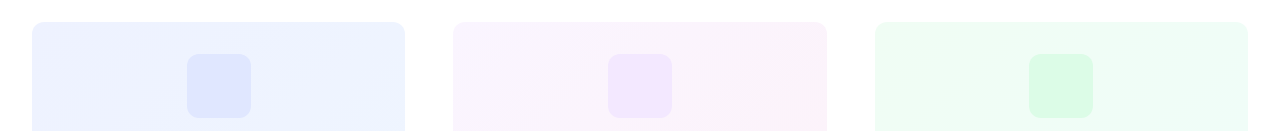
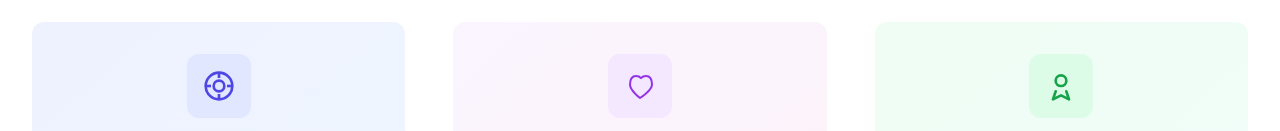
Before and after one commit to SamirHumagain/Frontend, a React (Vite) app: page /about in a window 1280 px wide. Shown: the part 669-800 px from the top of the page. Built offline with nearby package versions, Linux system fonts and the light colour scheme.

Commit message:
khalti integrated

```diff
--- a/index.html
+++ b/index.html
@@ -1,4 +1,4 @@
-<!doctype html>
+<!DOCTYPE html>
 <html lang="en">
   <head>
     <meta charset="UTF-8" />
@@ -9,5 +9,6 @@
   <body>
     <div id="root"></div>
     <script type="module" src="/src/main.tsx"></script>
+    <script src="https://khalti.com/static/khalti-checkout.js"></script>
   </body>
 </html>
--- a/package.json
+++ b/package.json
@@ -14,6 +14,7 @@
     "@types/react-router-dom": "^5.3.3",
     "axios": "^1.10.0",
     "framer-motion": "^10.16.16",
+    "khalti-checkout-web": "^2.2.0",
     "lucide-react": "^0.344.0",
     "react": "^18.3.1",
     "react-datepicker": "^8.7.0",
--- a/src/components/BookingModal.tsx
+++ b/src/components/BookingModal.tsx
@@ -1,4 +1,10 @@
-import React from "react";
+import React, { useRef } from "react";
+
+declare global {
+  interface Window {
+    KhaltiCheckout?: any;
+  }
+}
 import DatePicker from "react-datepicker";
 
 interface BookingModalProps {
@@ -22,10 +28,47 @@ const BookingModal: React.FC<BookingModalProps> = ({
   onConfirm,
   loading,
 }) => {
+  const [showKhalti, setShowKhalti] = React.useState(false);
+  const khaltiBtnRef = useRef<HTMLButtonElement>(null);
+
+  React.useEffect(() => {
+    if (showKhalti && window.KhaltiCheckout) {
+      const config = {
+        publicKey: "test_public_key_ab4ce8ec82bf4663a471363d88b43d82",
+        productIdentity: venue?.id?.toString() || "1234567890",
+        productName: venue?.name || "Test Product",
+        productUrl: window.location.href,
+        paymentPreference: ["KHALTI"],
+        eventHandler: {
+          onSuccess(payload: any) {
+            alert("Payment successful! Check console for payload.");
+            console.log("Success Payload:", payload);
+            setShowKhalti(false);
+          },
+          onError(error: any) {
+            alert("Payment error!");
+            console.log("Error:", error);
+          },
+          onClose() {
+            console.log("Khalti widget closed");
+            setShowKhalti(false);
+          },
+        },
+      };
+      // @ts-ignore
+      const checkout = new window.KhaltiCheckout(config);
+      // Show Khalti widget
+      checkout.show({ amount: 1000 }); // Amount in paisa
+    }
+  }, [showKhalti, venue]);
+
   if (!open || !venue) return null;
   return (
     <div className="fixed inset-0 z-50 flex items-center justify-center bg-black bg-opacity-40">
-      <div className="bg-white rounded-lg shadow-lg p-8 max-w-md w-full relative">
+      <div
+        className="bg-white rounded-lg shadow-lg p-8 max-w-md w-full relative overflow-auto"
+        style={{ maxHeight: "90vh" }}
+      >
         <button
           className="absolute top-2 right-2 text-gray-400 hover:text-gray-700 text-2xl"
           onClick={onClose}
@@ -94,12 +137,31 @@ const BookingModal: React.FC<BookingModalProps> = ({
             Unavailable dates are disabled.
           </div>
         </div>
+        <div className="mb-4 p-3 bg-yellow-100 border-l-4 border-yellow-500 text-yellow-800 rounded overflow-auto">
+          <strong>Note:</strong> To get your booking approved, you must pay the
+          base price shown for this venue.
+          <br />
+          <span className="font-semibold">Base Price:</span>{" "}
+          <span className="text-primary-700">
+            {venue?.price ? `Rs. ${venue.price}` : "N/A"}
+          </span>
+        </div>
         <button
           onClick={onConfirm}
-          className="w-full py-3 bg-primary-600 text-white rounded-lg font-semibold hover:bg-primary-700 transition-all duration-300"
+          className="w-full py-3 bg-primary-600 text-white rounded-lg font-semibold hover:bg-primary-700 transition-all duration-300 mb-2"
           disabled={loading}
         >
           {loading ? "Booking..." : "Confirm Booking"}
+        </button>
+        {/* Khalti Payment Button */}
+        <button
+          ref={khaltiBtnRef}
+          className="w-full py-3 bg-purple-600 text-white rounded-lg font-semibold hover:bg-purple-700 transition-all duration-300"
+          style={{ marginTop: 8 }}
+          onClick={() => setShowKhalti(true)}
+          disabled={loading}
+        >
+          Pay with Khalti
         </button>
       </div>
     </div>
--- a/src/components/pages/About.tsx
+++ b/src/components/pages/About.tsx
@@ -122,7 +122,62 @@ export function About() {
               className="text-center p-8 rounded-xl bg-gradient-to-br from-indigo-50 to-blue-50"
             >
               <div className="inline-flex items-center justify-center w-16 h-16 bg-indigo-100 rounded-xl mb-6">
-                {/* Icon removed: Target */}
+                {/* Mission Icon: Target */}
+                <svg
+                  xmlns="http://www.w3.org/2000/svg"
+                  fill="none"
+                  viewBox="0 0 24 24"
+                  strokeWidth={2}
+                  stroke="currentColor"
+                  className="w-8 h-8 text-indigo-600"
+                >
+                  <circle
+                    cx="12"
+                    cy="12"
+                    r="10"
+                    stroke="currentColor"
+                    strokeWidth="2"
+                  />
+                  <circle
+                    cx="12"
+                    cy="12"
+                    r="4"
+                    stroke="currentColor"
+                    strokeWidth="2"
+                  />
+                  <line
+                    x1="12"
+                    y1="2"
+                    x2="12"
+                    y2="6"
+                    stroke="currentColor"
+                    strokeWidth="2"
+                  />
+                  <line
+                    x1="12"
+                    y1="18"
+                    x2="12"
+                    y2="22"
+                    stroke="currentColor"
+                    strokeWidth="2"
+                  />
+                  <line
+                    x1="2"
+                    y1="12"
+                    x2="6"
+                    y2="12"
+                    stroke="currentColor"
+                    strokeWidth="2"
+                  />
+                  <line
+                    x1="18"
+                    y1="12"
+                    x2="22"
+                    y2="12"
+                    stroke="currentColor"
+                    strokeWidth="2"
+                  />
+                </svg>
               </div>
               <h3 className="text-2xl font-bold text-gray-900 mb-4">
                 Our Mission
@@ -141,7 +196,21 @@ export function About() {
               className="text-center p-8 rounded-xl bg-gradient-to-br from-purple-50 to-pink-50"
             >
               <div className="inline-flex items-center justify-center w-16 h-16 bg-purple-100 rounded-xl mb-6">
-                {/* Icon removed: Heart */}
+                <svg
+                  xmlns="http://www.w3.org/2000/svg"
+                  fill="none"
+                  viewBox="0 0 32 32"
+                  strokeWidth={2}
+                  stroke="currentColor"
+                  className="w-8 h-8 text-purple-600"
+                  style={{ display: "block", margin: "auto" }}
+                >
+                  <path
+                    strokeLinecap="round"
+                    strokeLinejoin="round"
+                    d="M16 28s-10-7.5-10-13.5C6 8.42 8.92 6 12 6c2.24 0 3.91 0.81 5 2.08C18.09 6.81 19.76 6 22 6c3.08 0 6 2.42 6 8.5C28 20.5 16 28 16 28z"
+                  />
+                </svg>
               </div>
               <h3 className="text-2xl font-bold text-gray-900 mb-4">
                 Our Vision
@@ -160,7 +229,28 @@ export function About() {
               className="text-center p-8 rounded-xl bg-gradient-to-br from-green-50 to-teal-50"
             >
               <div className="inline-flex items-center justify-center w-16 h-16 bg-green-100 rounded-xl mb-6">
-                {/* Icon removed: Award */}
+                {/* Values Icon: Award */}
+                <svg
+                  xmlns="http://www.w3.org/2000/svg"
+                  fill="none"
+                  viewBox="0 0 24 24"
+                  strokeWidth={2}
+                  stroke="currentColor"
+                  className="w-8 h-8 text-green-600"
+                >
+                  <circle
+                    cx="12"
+                    cy="8"
+                    r="4"
+                    stroke="currentColor"
+                    strokeWidth="2"
+                  />
+                  <path
+                    strokeLinecap="round"
+                    strokeLinejoin="round"
+                    d="M8 16L6 22L12 19L18 22L16 16"
+                  />
+                </svg>
               </div>
               <h3 className="text-2xl font-bold text-gray-900 mb-4">
                 Our Values
```
Also changed, not shown: src/components/pages/Venues.tsx (+11 -86 lines), src/types/khalti-checkout-web.d.ts (added), 1 other file (tests, documents, lock files or other folders).
